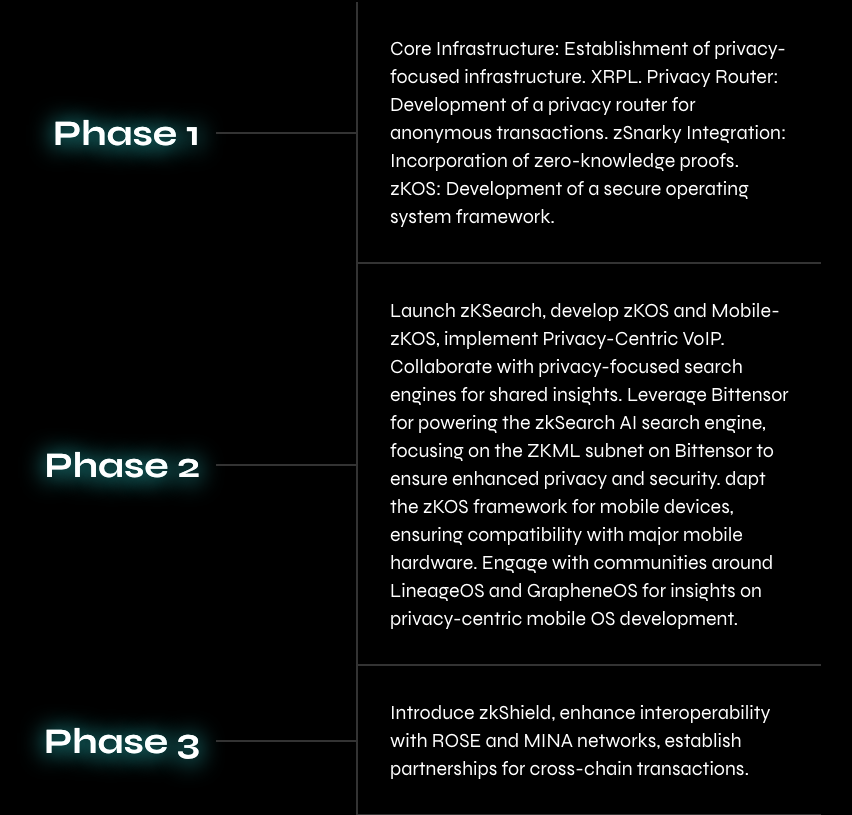
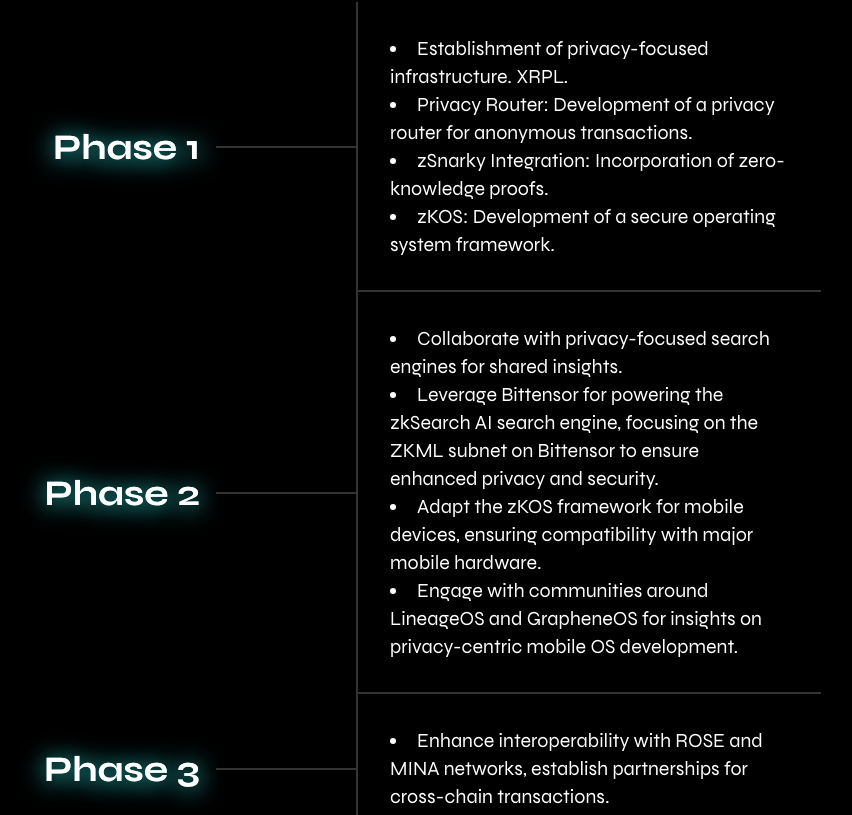
Before and after one commit to IntelMin/zkml-landing, a Next.js app: page / in a window 1280 px wide. Shown: the part 6625-7440 px from the top of the page, without its empty margins (261-1113 px from the left). Built offline with nearby package versions, Linux system fonts and the light colour scheme.

Commit message:
fix: roadmap

```diff
--- a/components/roadmap/index.tsx
+++ b/components/roadmap/index.tsx
@@ -2,11 +2,26 @@
 
 type Props = {};
 
-const desArray = [
-  "Core Infrastructure: Establishment of privacy-focused infrastructure. XRPL. Privacy Router: Development of a privacy router for anonymous transactions. zSnarky Integration: Incorporation of zero-knowledge proofs. zKOS: Development of a secure operating system framework.",
-  "Launch zKSearch, develop zKOS and Mobile-zKOS, implement Privacy-Centric VoIP. Collaborate with privacy-focused search engines for shared insights. Leverage Bittensor for powering the zkSearch AI search engine, focusing on the ZKML subnet on Bittensor to ensure enhanced privacy and security. dapt the zKOS framework for mobile devices, ensuring compatibility with major mobile hardware. Engage with communities around LineageOS and GrapheneOS for insights on privacy-centric mobile OS development.",
-  "Introduce zkShield, enhance interoperability with ROSE and MINA networks, establish partnerships for cross-chain transactions.",
-  "Conduct testing and security audits, scale up user base through marketing and partnerships, expand services to include private browsing features, continuously improve platform based on user feedback and emerging technologies. Position zKML as a leader in confidential transactions through strategic partnerships, developer collaborations, and educational campaigns. Build privacy solutions on both networks, drawing inspiration from projects like Minamix and TornadoMina showcased at ETHGlobal",
+const roadmapData = [
+  [
+    "Establishment of privacy-focused infrastructure. XRPL.",
+    "Privacy Router: Development of a privacy router for anonymous transactions.",
+    "zSnarky Integration: Incorporation of zero-knowledge proofs.",
+    "zKOS: Development of a secure operating system framework.",
+  ],
+  [
+    "Collaborate with privacy-focused search engines for shared insights.",
+    "Leverage Bittensor for powering the zkSearch AI search engine, focusing on the ZKML subnet on Bittensor to ensure enhanced privacy and security.",
+    "Adapt the zKOS framework for mobile devices, ensuring compatibility with major mobile hardware.",
+    "Engage with communities around LineageOS and GrapheneOS for insights on privacy-centric mobile OS development.",
+  ],
+  [
+    "Enhance interoperability with ROSE and MINA networks, establish partnerships for cross-chain transactions.",
+  ],
+  [
+    "Position zKML as a leader in confidential transactions through strategic partnerships, developer collaborations, and educational campaigns.",
+    "Build privacy solutions on both networks, drawing inspiration from projects like Minamix and TornadoMina showcased at ETHGlobal.",
+  ],
 ];
 
 export const Roadmap = (props: Props) => {
@@ -16,9 +31,9 @@
         <h1>Our Roadmap</h1>
       </div>
       <div className="">
-        {desArray?.map((item, i) => (
+        {roadmapData?.map((steps, i) => (
           <div
-            key={item}
+            key={i}
             className="flex items-start max-md:flex-col md:items-center"
           >
             <div className="flex flex-1 justify-end pl-5 md:items-center md:gap-4">
@@ -35,9 +50,13 @@
               <div className="h-[2px] w-[50px] bg-[#333] max-md:hidden md:w-[140px]" />
             </div>
             <div className="max-w-[550px] flex-1 border-[#333] p-5 pr-0 max-md:mb-5 md:border-b-2 md:border-l-2 md:p-8">
-              <p className="text-xl font-[500] text-white md:text-[20px] md:leading-7">
-                {item}
-              </p>
+              <ul className="text-white list-disc list-inside">
+                {steps.map((step, j) => (
+                  <li key={j} className="text-xl font-[500] text-white md:text-[20px] md:leading-7">
+                    {step}
+                  </li>
+                ))}
+              </ul>
             </div>
           </div>
         ))}
```
